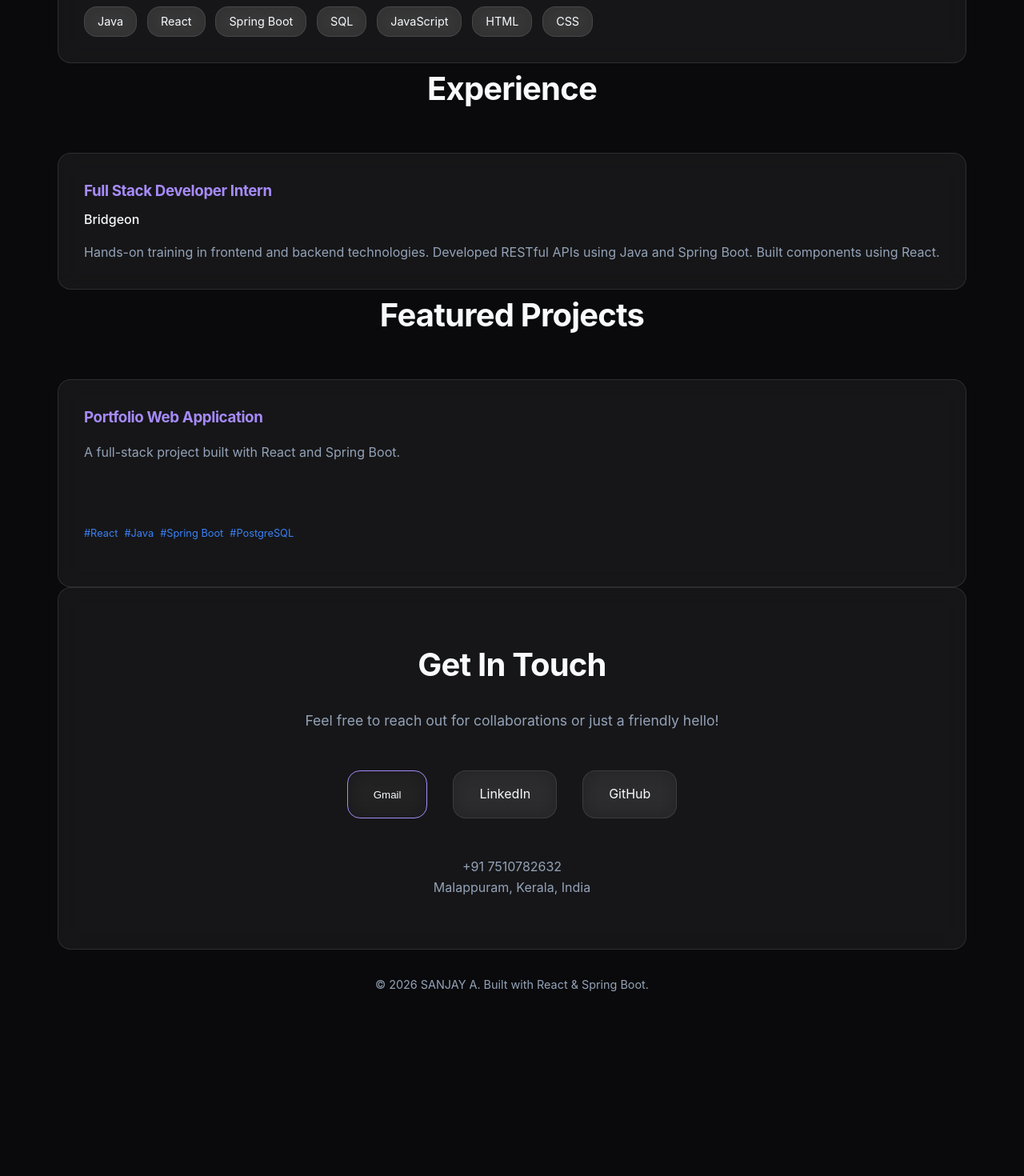
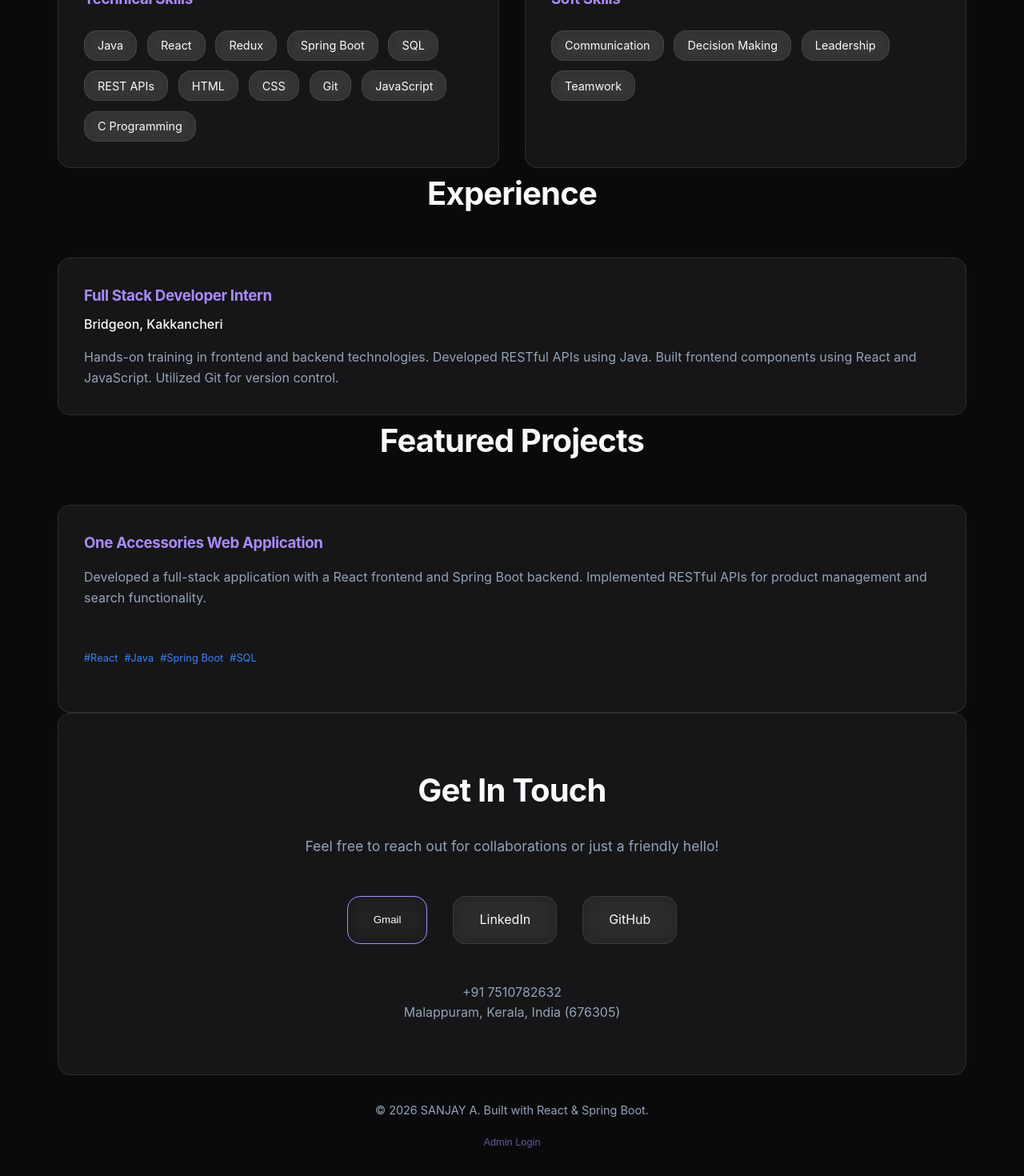
Before and after one commit to sanjaybridgeon-tech/portfolioo, a React app in the folder frontend/: page / in a window 1280 px wide. Shown: the part 1406-2876 px from the top of the page at 80% size. Before the commit the page ends 2680 px from the top, so only its background shows below. Built offline with nearby package versions, Linux system fonts and the light colour scheme; no server answers; the HTML template or start-up script is replaced by a standard one.

Commit message:
feat: Add navigation buttons and update mock data with expanded portfolio details.

```diff
--- a/frontend/src/App.jsx
+++ b/frontend/src/App.jsx
@@ -88,6 +88,14 @@ function App() {
           />
           <footer style={{ padding: '2rem 0', textAlign: 'center', color: 'var(--text-muted)', fontSize: '0.9rem' }}>
             <p>&copy; {new Date().getFullYear()} {info.name}. Built with React & Spring Boot.</p>
+            <div style={{ marginTop: '1rem' }}>
+              <button
+                onClick={() => navigate('/admin/login')}
+                style={{ background: 'none', border: 'none', color: 'var(--primary-color)', cursor: 'pointer', fontSize: '0.8rem', opacity: 0.6 }}
+              >
+                Admin Login
+              </button>
+            </div>
           </footer>
         </>
       } />
--- a/frontend/src/admin/AdminDashboard.jsx
+++ b/frontend/src/admin/AdminDashboard.jsx
@@ -67,7 +67,15 @@ export default function AdminDashboard({ onLogout }) {
     return (
         <div className="container" style={{ padding: '2rem 0', minHeight: '100vh' }}>
             <div style={{ display: 'flex', justifyContent: 'space-between', alignItems: 'center', marginBottom: '3rem' }}>
-                <h1 className="gradient-text" style={{ fontSize: '2.5rem' }}>Admin Dashboard</h1>
+                <div>
+                    <h1 className="gradient-text" style={{ fontSize: '2.5rem' }}>Admin Dashboard</h1>
+                    <button
+                        onClick={() => window.location.href = '/'}
+                        style={{ background: 'none', border: 'none', color: 'var(--primary-color)', cursor: 'pointer', marginTop: '0.5rem', padding: 0 }}
+                    >
+                        ← Back to Portfolio
+                    </button>
+                </div>
                 <button onClick={onLogout} className="glass" style={{ padding: '0.5rem 1.5rem', cursor: 'pointer' }}>Logout</button>
             </div>
 
--- a/frontend/src/data/mockData.js
+++ b/frontend/src/data/mockData.js
@@ -2,39 +2,48 @@ export const mockData = {
     personalInfo: [{
         name: "SANJAY A",
         title: "FULL STACK DEVELOPER",
-        location: "Malappuram, Kerala, India",
+        location: "Malappuram, Kerala, India (676305)",
         phone: "+91 7510782632",
         email: "sanjaysr2902@gmail.com",
         linkedin: "https://www.linkedin.com/in/sanjaysr2902/",
         github: "https://github.com/sanjaybridgeon-tech",
-        summary: "Enthusiastic B.Tech graduate in Electronics and Communication Engineering with hands-on experience in full-stack development. Passionate about building responsive web applications with React and Spring Boot."
+        leetcode: "https://leetcode.com/u/kFV17A9muN/",
+        summary: "Enthusiastic B.Tech graduate in Electronics and Communication Engineering with hands-on experience in front-end and full-stack development using HTML, CSS, JavaScript, React, and Java. Passionate about building responsive web applications and has demonstrated leadership roles in college committees."
     }],
     skills: [
         { id: 1, name: "Java", category: "Technical" },
         { id: 2, name: "React", category: "Technical" },
-        { id: 3, name: "Spring Boot", category: "Technical" },
-        { id: 4, name: "SQL", category: "Technical" },
-        { id: 5, name: "JavaScript", category: "Technical" },
-        { id: 6, name: "HTML", category: "Technical" },
-        { id: 7, name: "CSS", category: "Technical" }
+        { id: 3, name: "Redux", category: "Technical" },
+        { id: 4, name: "Spring Boot", category: "Technical" },
+        { id: 5, name: "SQL", category: "Technical" },
+        { id: 6, name: "REST APIs", category: "Technical" },
+        { id: 7, name: "HTML", category: "Technical" },
+        { id: 8, name: "CSS", category: "Technical" },
+        { id: 9, name: "Git", category: "Technical" },
+        { id: 10, name: "JavaScript", category: "Technical" },
+        { id: 11, name: "C Programming", category: "Technical" },
+        { id: 12, name: "Communication", category: "Soft" },
+        { id: 13, name: "Decision Making", category: "Soft" },
+        { id: 14, name: "Leadership", category: "Soft" },
+        { id: 15, name: "Teamwork", category: "Soft" }
     ],
     experience: [{
         id: 1,
-        company: "Bridgeon",
+        company: "Bridgeon, Kakkancheri",
         role: "Full Stack Developer Intern",
         duration: "05/2025 – 02/2026",
-        description: "Hands-on training in frontend and backend technologies. Developed RESTful APIs using Java and Spring Boot. Built components using React."
+        description: "Hands-on training in frontend and backend technologies. Developed RESTful APIs using Java. Built frontend components using React and JavaScript. Utilized Git for version control."
     }],
     education: [{
         id: 1,
-        institution: "MES College of Engineering",
-        degree: "Bachelor of Technology (B.Tech)",
+        institution: "mar arthanasius collage of engineering",
+        degree: "Bachelor of Technology (B.Tech) in Electronics and Communication Engineering",
         duration: "2020 – 2024"
     }],
     projects: [{
         id: 1,
-        title: "Portfolio Web Application",
-        description: "A full-stack project built with React and Spring Boot.",
-        technologies: "React, Java, Spring Boot, PostgreSQL"
+        title: "One Accessories Web Application",
+        description: "Developed a full-stack application with a React frontend and Spring Boot backend. Implemented RESTful APIs for product management and search functionality.",
+        technologies: "React, Java, Spring Boot, SQL"
     }]
 };
```
